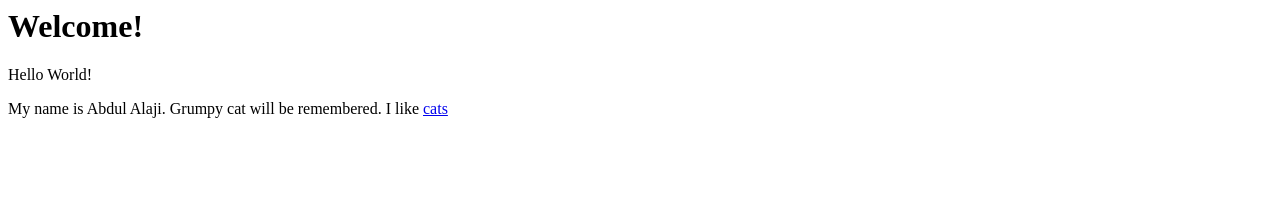
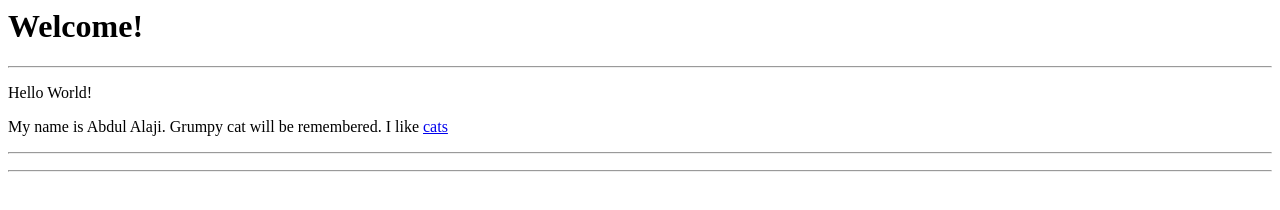
Before and after one commit to DragonCoochieLord/csp-sp2019-test, a plain HTML site: page index.html in a window 1280 px wide. Drawn offline with Linux system fonts and the light colour scheme.

Commit message:
Update index.html

```diff
--- a/index.html
+++ b/index.html
@@ -2,8 +2,14 @@
   <title>My Webpage</title>
   <body>
     <h1>Welcome!</h1>
+    <hr>
     <p>Hello World!
       <p>My name is Abdul Alaji. Grumpy cat will be remembered. I like
   <a href="https://bit.ly/2EvAJJ7">cats</a>
+    <hr> <img src="">
+
+
+
+    <hr>
   </body>
 </html>
```
